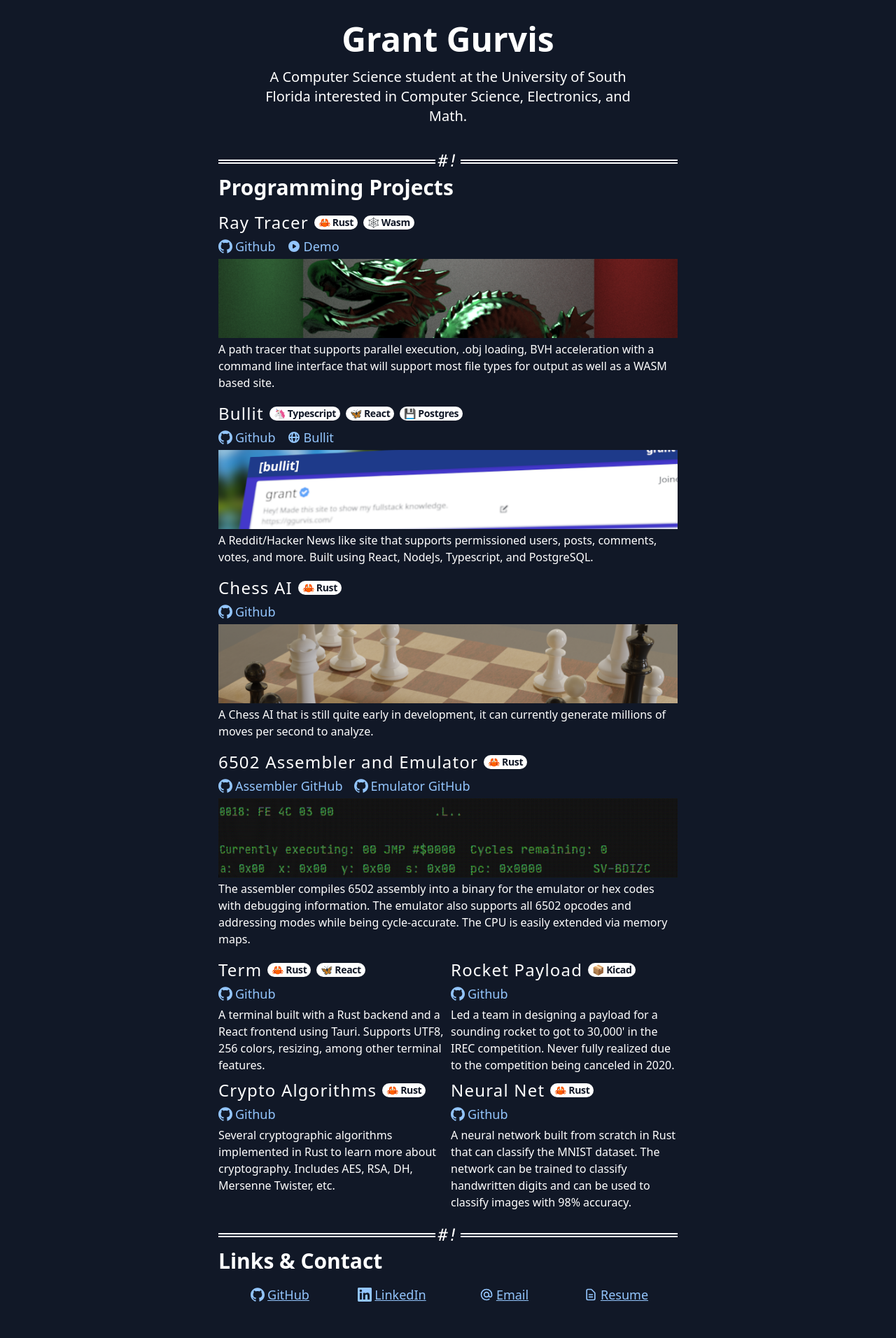
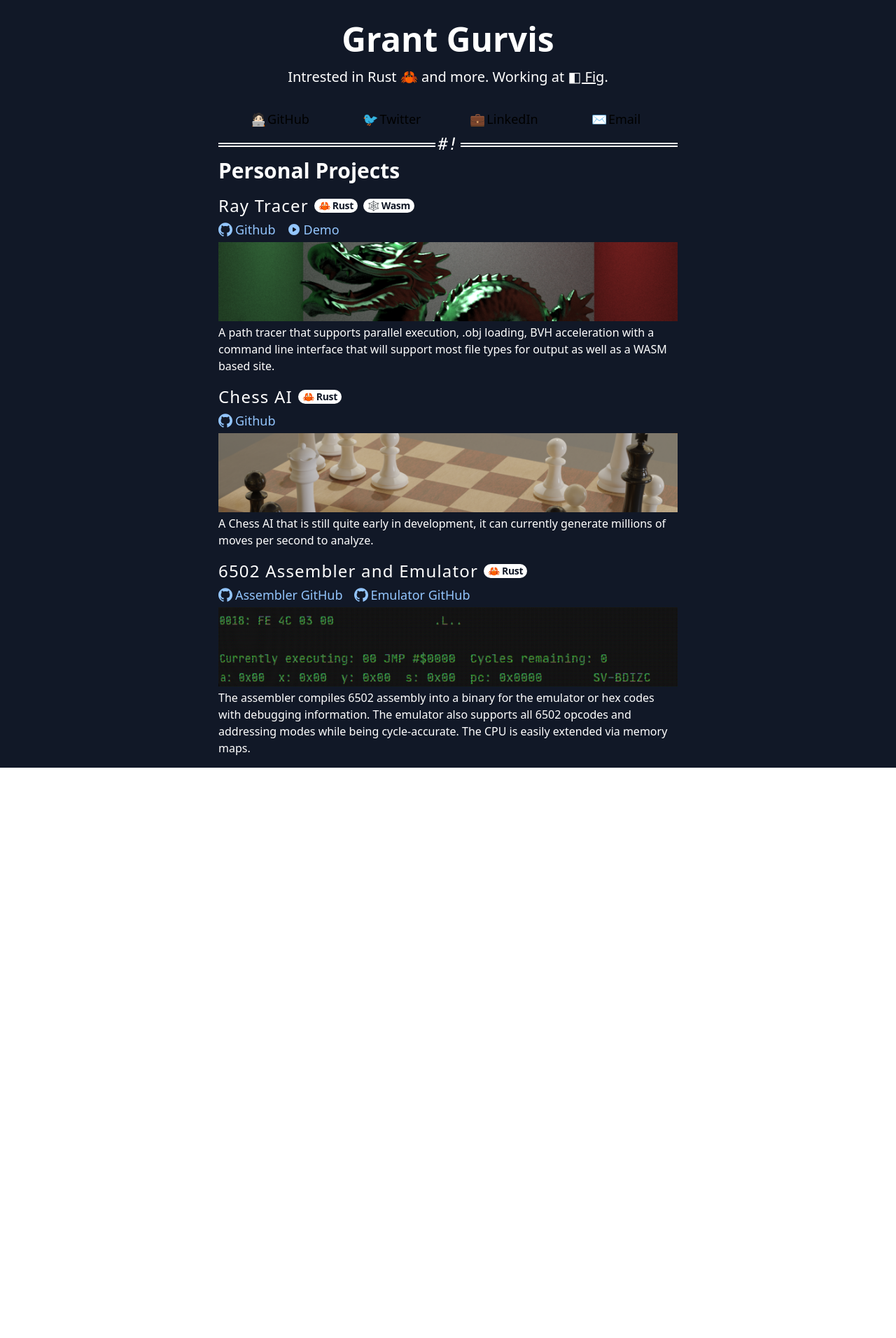
Before and after one commit to grant0417/website, a Gatsby site: page / in a window 1280 px wide. Shown: the whole page at 70% size. After the commit the page ends 1097 px from the top, so only its background shows below. Built offline with nearby package versions, Linux system fonts and the light colour scheme; Gatsby itself is replaced by a stand-in of ours.

Commit message:
Minimalize personal site

```diff
--- a/gatsby-config.js
+++ b/gatsby-config.js
@@ -1,6 +1,6 @@
 module.exports = {
   siteMetadata: {
-    siteUrl: "https://www.yourdomain.tld",
+    siteUrl: "https://gurvis.net",
     title: "Grant's Site",
   },
   plugins: [
--- a/src/pages/index.js
+++ b/src/pages/index.js
@@ -60,20 +60,63 @@ const IndexPage = () => {
       </Helmet>
 
       <div className="flex flex-col gap-4 max-w-2xl px-1 sm:px-2 mx-auto">
-        <div className="flex flex-col items-center px-4 py-8 gap-4">
+        <div className="flex flex-col items-center px-4 pt-8 pb-4 gap-4">
           <h1 className="text-white text-5xl font-bold">Grant Gurvis</h1>
 
           <p className="text-white text-xl font-light text-center max-w-xl">
-            A Computer Science student at the University of South Florida
-            interested in Computer Science, Electronics, and Math.
+            Intrested in Rust 🦀 and more. Working at{" "}
+            <a href="https://fig.io" className="underline">
+              ◧ Fig
+            </a>
+            .
           </p>
         </div>
 
+        <div className="grid grid-cols-2 sm:grid-cols-4 place-items-center gap-4 px-4 pb-1">
+          {[
+            {
+              text: "GitHub",
+              url: "https://github.com/grant0417",
+              logo: "🧑🏻‍💻",
+            },
+            {
+              text: "Twitter",
+              url: "https://twitter.com/gurgrant",
+              logo: "🐦",
+            },
+            {
+              text: "LinkedIn",
+              url: "https://www.linkedin.com/in/grant-gurvis/",
+              logo: "💼",
+            },
+            {
+              text: "Email",
+              url: "mailto:grant@gurvis.com",
+              logo: "✉️",
+            },
+            // {
+            //   text: "Resume",
+            //   url: "https://github.com/grant0417/Resume/raw/master/grant_resume.pdf",
+            //   logo: <ResumeIcon />,
+            // },
+          ].map((link, index) => (
+            <a
+              key={index}
+              className="hover:text-blue-200 text-lg flex flex-row items-baseline align-middle gap-1"
+              href={link.url}
+            >
+              {link.logo && (
+                <span className="h-5 w-5 inline-block">{link.logo}</span>
+              )}
+              {link.text}
+            </a>
+          ))}
+        </div>
+
         <hr />
-
         <section id="programming-projects" className="flex flex-col gap-4 pb-4">
           <h2 className="text-white text-3xl font-bold">
-            Programming Projects
+            Personal Projects
           </h2>
 
           <Project
@@ -104,7 +147,7 @@ const IndexPage = () => {
             pills={[<RustPill />, <WasmPill />]}
           />
 
-          <Project
+          {/* <Project
             title="Bullit"
             description="A Reddit/Hacker News like site that supports permissioned
             users, posts, comments, votes, and more. Built using React, NodeJs,
@@ -129,7 +172,7 @@ const IndexPage = () => {
               />
             }
             pills={[<TypescriptPill />, <ReactPill />, <PostgresPill />]}
-          />
+          /> */}
 
           <Project
             title="Chess AI"
@@ -181,7 +224,7 @@ const IndexPage = () => {
             pills={[<RustPill />]}
           />
 
-          <div className="grid grid-cols-none sm:grid-cols-2 gap-2">
+          {/* <div className="grid grid-cols-none sm:grid-cols-2 gap-2">
             <Project
               title="Term"
               description="A terminal built with a Rust backend and a React frontend
@@ -240,48 +283,8 @@ const IndexPage = () => {
               ]}
               pills={[<RustPill />]}
             />
-          </div>
+          </div> */}
         </section>
-
-        <hr id="links" />
-
-        <h1 className="text-white text-3xl font-bold">{"Links & Contact"}</h1>
-
-        <div className="grid grid-cols-2 sm:grid-cols-4 place-items-center gap-4 px-4 pb-12">
-          {[
-            {
-              text: "GitHub",
-              url: "https://github.com/grant0417",
-              logo: <GithubIcon />,
-            },
-            {
-              text: "LinkedIn",
-              url: "https://www.linkedin.com/in/grant-gurvis/",
-              logo: <LinkedInIcon />,
-            },
-            {
-              text: "Email",
-              url: "mailto:grant@ggurvis.com",
-              logo: <EmailIcon />,
-            },
-            {
-              text: "Resume",
-              url: "https://github.com/grant0417/Resume/raw/master/grant_resume.pdf",
-              logo: <ResumeIcon />,
-            },
-          ].map((link, index) => (
-            <a
-              key={index}
-              className="text-blue-300 hover:text-blue-200 text-lg underline flex flex-row items-center gap-1"
-              href={link.url}
-            >
-              {link.logo && (
-                <span className="h-5 w-5 inline-block">{link.logo}</span>
-              )}
-              {link.text}
-            </a>
-          ))}
-        </div>
       </div>
     </main>
   );
```
